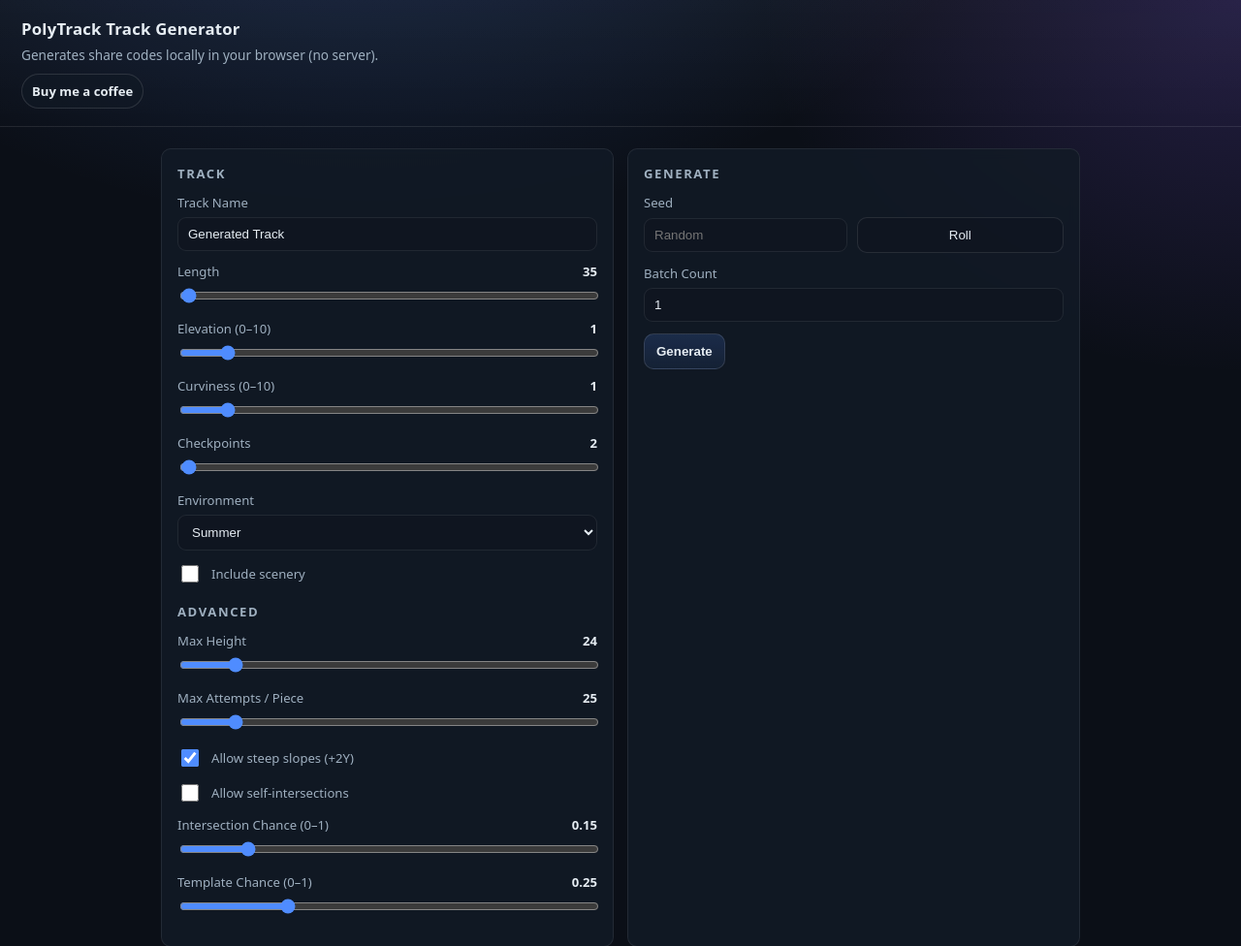
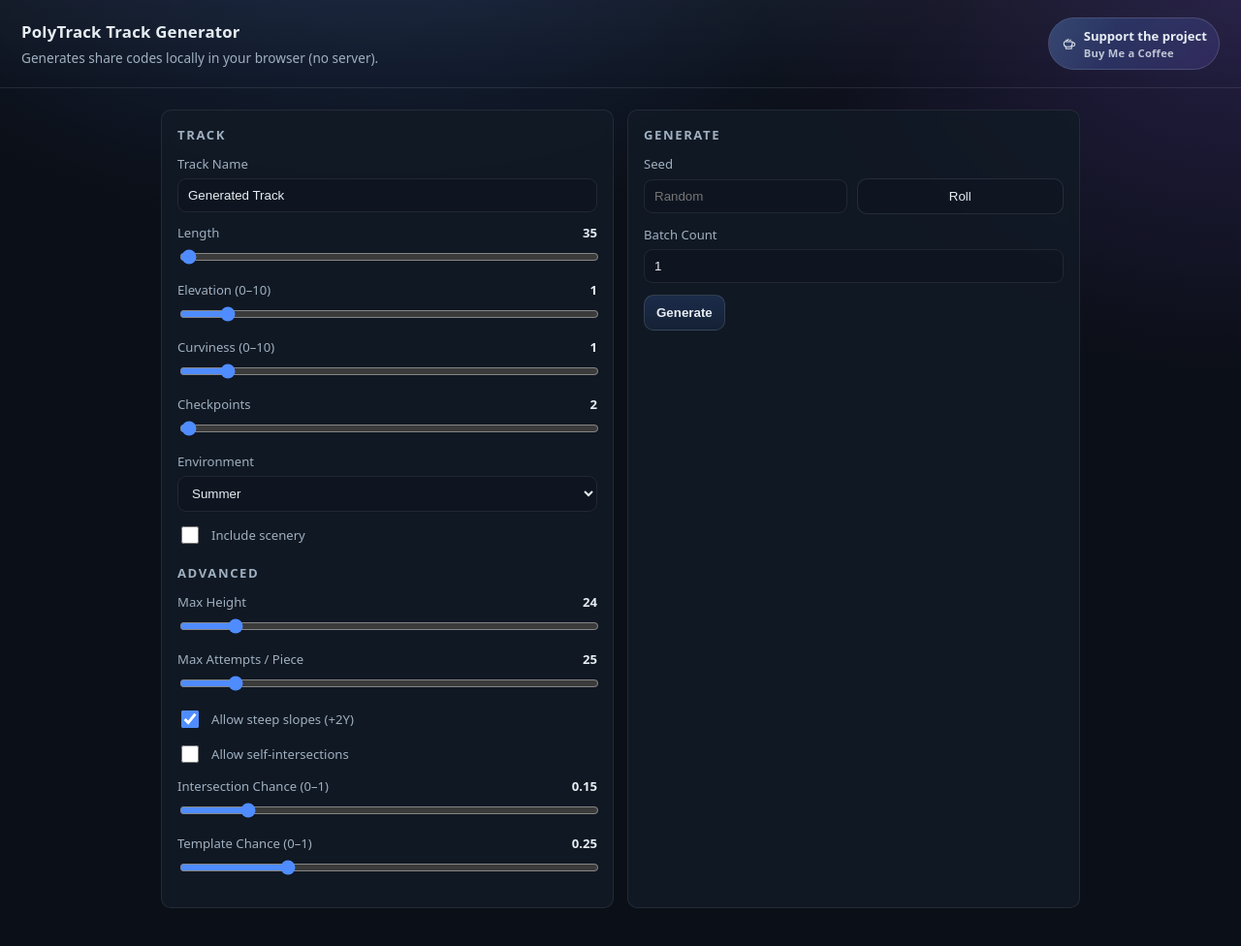
Before and after one commit to sankdoy/polytrack-track-gen, a website with bundled scripts: page docs/index.html in a window 1280 px wide. Shown: the top 976 px of the page at 97% size. Built offline with nearby package versions, Linux system fonts and the light colour scheme.

Commit message:
Update Pages UI

```diff
--- a/docs/index.html
+++ b/docs/index.html
@@ -35,21 +35,62 @@
         background: linear-gradient(180deg, rgba(255,255,255,0.02), transparent);
       }
 
+      header .top {
+        display: flex;
+        align-items: center;
+        justify-content: space-between;
+        gap: 14px;
+      }
+
+      @media (max-width: 520px) {
+        header .top { align-items: flex-start; flex-direction: column; }
+      }
+
       header .support {
         display: inline-flex;
         align-items: center;
         gap: 8px;
-        padding: 8px 10px;
+        padding: 9px 12px;
         border-radius: 999px;
-        border: 1px solid rgba(255,255,255,0.12);
+        border: 1px solid rgba(255,255,255,0.14);
         text-decoration: none;
         color: var(--text);
-        background: rgba(18,26,38,0.6);
+        background:
+          linear-gradient(135deg, rgba(79,140,255,0.28), rgba(139,92,246,0.22)),
+          rgba(18,26,38,0.55);
         font-weight: 600;
         font-size: 0.82rem;
-        margin-top: 10px;
+        position: relative;
+        overflow: hidden;
       }
+      header .support::before {
+        content: "";
+        position: absolute;
+        inset: -40% -10%;
+        background: linear-gradient(90deg, transparent, rgba(255,255,255,0.10), transparent);
+        transform: translateX(-60%) rotate(10deg);
+        transition: transform 0.35s ease;
+        pointer-events: none;
+      }
+      header .support:hover::before { transform: translateX(60%) rotate(10deg); }
       header .support:hover { filter: brightness(1.06); }
+      header .support:active { transform: translateY(1px); }
+
+      header .support svg {
+        width: 16px;
+        height: 16px;
+        flex: 0 0 auto;
+        opacity: 0.95;
+      }
+
+      header .support .sub {
+        display: block;
+        font-size: 0.70rem;
+        font-weight: 600;
+        color: rgba(230,237,243,0.78);
+        letter-spacing: 0.02em;
+        margin-top: 1px;
+      }
 
       header h1 {
         margin: 0;
@@ -216,9 +257,24 @@
   </head>
   <body>
     <header>
-      <h1>PolyTrack Track Generator</h1>
-      <p>Generates share codes locally in your browser (no server).</p>
-      <a class="support" href="https://buymeacoffee.com/sankdoy" target="_blank" rel="noopener noreferrer">Buy me a coffee</a>
+      <div class="top">
+        <div>
+          <h1>PolyTrack Track Generator</h1>
+          <p>Generates share codes locally in your browser (no server).</p>
+        </div>
+        <a class="support" href="https://buymeacoffee.com/sankdoy" target="_blank" rel="noopener noreferrer" aria-label="Support this project on Buy Me a Coffee (opens in a new tab)">
+          <svg viewBox="0 0 24 24" fill="none" aria-hidden="true">
+            <path d="M7 9h11v3.5a4.5 4.5 0 0 1-4.5 4.5H9.5A4.5 4.5 0 0 1 5 12.5V11a2 2 0 0 1 2-2Z" stroke="currentColor" stroke-width="1.6" stroke-linejoin="round"/>
+            <path d="M18 10.2h1.1a2.9 2.9 0 0 1 0 5.8H17.6" stroke="currentColor" stroke-width="1.6" stroke-linecap="round"/>
+            <path d="M8 17.2V19a1 1 0 0 0 1 1h7a1 1 0 0 0 1-1v-1.8" stroke="currentColor" stroke-width="1.6" stroke-linecap="round"/>
+            <path d="M9 6.2c0 .9-.7 1.6-1.6 1.6M12 5c0 1.1-.9 2-2 2M15.3 6.1c0 .9-.7 1.6-1.6 1.6" stroke="currentColor" stroke-width="1.6" stroke-linecap="round"/>
+          </svg>
+          <span>
+            Support the project
+            <span class="sub">Buy Me a Coffee</span>
+          </span>
+        </a>
+      </div>
     </header>
 
     <main class="wrap">
```
Also changed, not shown: gui.js (+52 -10 lines).
